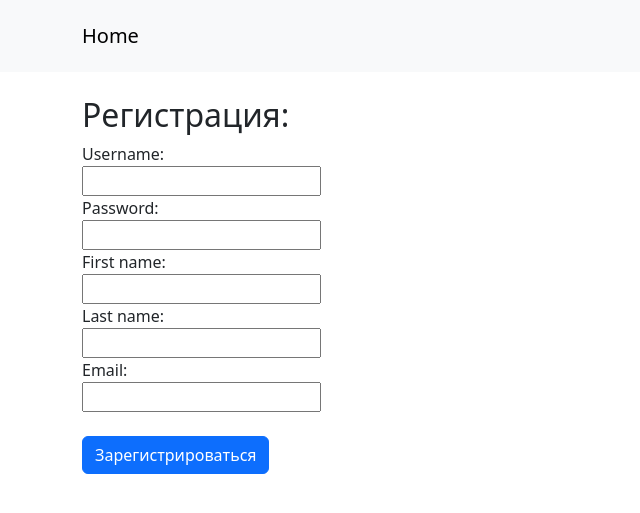
After one commit to DEMOHCHIK/homework_62_maksim_simonov, a Django app: page /accounts/register/ in a window 1280 px wide. The commit adds this page. Shown: the top 513 px of the page, without its empty margins (0-640 px from the left). Run offline with Django 5.2, Linux system fonts and the light colour scheme.

Commit message:
Добавил возможность регистрации пользователя

```diff
--- /dev/null
+++ b/accounts/forms.py
@@ -0,0 +1,25 @@
+from django.contrib.auth.models import User
+from django import forms
+
+
+class MyUserCreationForm(forms.ModelForm):
+    email = forms.EmailField(required=True)
+
+    def save(self, commit=True):
+        user = super().save(commit=False)
+        user.set_password(self.cleaned_data["password"])
+        if commit:
+            user.save()
+        return user
+
+    def clean(self):
+        cleaned_data = super().clean()
+        first_name = cleaned_data.get('first_name')
+        last_name = cleaned_data.get('last_name')
+
+        if not first_name and not last_name:
+            raise forms.ValidationError('Хотя бы одно из полей Имя или Фамилия должно быть заполнено.')
+
+    class Meta:
+        model = User
+        fields = ['username', 'password', 'first_name', 'last_name', 'email']
--- /dev/null
+++ b/accounts/templates/create_user.html
@@ -0,0 +1,11 @@
+{% extends 'base.html' %}
+{% block log_in %}
+{% endblock %}
+{% block main %}
+    <h2>Регистрация:</h2>
+    <form method="post" style="display: inline">
+        {% csrf_token %}
+        {% include 'partial/user_form.html' %}
+        <button type="submit" class="btn btn-primary">Зарегистрироваться</button>
+    </form>
+{% endblock %}
--- /dev/null
+++ b/accounts/templates/partial/user_form.html
@@ -0,0 +1,19 @@
+{{ form.username.label_tag }}<br>
+{{ form.username }}
+{{ form.username.errors }}<br>
+
+{{ form.password.label_tag }}<br>
+{{ form.password }}
+{{ form.password.errors }}<br>
+
+{{ form.first_name.label_tag }}<br>
+{{ form.first_name }}
+{{ form.first_name.errors }}<br>
+
+{{ form.last_name.label_tag }}<br>
+{{ form.last_name }}
+{{ form.last_name.errors }}<br>
+
+{{ form.email.label_tag }}<br>
+{{ form.email }}
+{{ form.email.errors }}<br><br>
--- a/accounts/urls.py
+++ b/accounts/urls.py
@@ -1,9 +1,11 @@
 from django.urls import path
-from accounts.views import login_user, logout_user
+from django.contrib.auth.views import LoginView, LogoutView
+from accounts.views import RegisterUser
 
 app_name = 'accounts'
 
 urlpatterns = [
-    path('login/', login_user, name='login'),
-    path('logout/', logout_user, name='logout')
+    path('login/', LoginView.as_view(template_name='login.html'), name='login'),
+    path('logout/', LogoutView.as_view(), name='logout'),
+    path('register/', RegisterUser.as_view(), name='create_user')
 ]
--- a/accounts/views.py
+++ b/accounts/views.py
@@ -1,21 +1,26 @@
-from django.shortcuts import render, redirect
-from django.contrib.auth import authenticate, login, logout
+from accounts.forms import MyUserCreationForm
+from django.shortcuts import reverse, render, redirect
+from django.contrib.auth import login, get_user_model
+from django.views.generic import CreateView
+from django.urls import reverse_lazy
 
 
-def login_user(request):
-    context = {}
-    if request.method == 'POST':
-        username = request.POST.get('username')
-        password = request.POST.get('password')
-        user = authenticate(request, username=username, password=password)
-        if user is not None:
-            login(request, user)
-            return redirect('webapp:home')
-        else:
-            context['has_error'] = True
-    return render(request, 'login.html', context=context)
+class RegisterUser(CreateView):
+    model = get_user_model()
+    form_class = MyUserCreationForm
+    template_name = 'create_user.html'
+    success_url = reverse_lazy('webapp:home')
 
+    def form_valid(self, form):
+        user = form.save()
+        login(self.request, user)
+        return redirect(self.get_success_url())
 
-def logout_user(request):
-    logout(request)
-    return redirect('webapp:home')
+    def get_success_url(self):
+        next_page = self.request.GET.get('next')
+        if not next_page:
+            next_page = self.request.POST.get('next')
+        if not next_page:
+            next_page = reverse('webapp:home')
+
+        return next_page
--- a/homework_57/settings.py
+++ b/homework_57/settings.py
@@ -126,3 +126,6 @@ STATIC_URL = 'static/'
 DEFAULT_AUTO_FIELD = 'django.db.models.BigAutoField'
 
 LOGIN_URL = 'accounts:login'
+
+LOGIN_REDIRECT_URL = 'webapp:home'
+LOGOUT_REDIRECT_URL = 'accounts:login'
--- a/templates/base.html
+++ b/templates/base.html
@@ -24,11 +24,15 @@
                     {% endblock %}
                     {% block log_in %}
                         {% if not request.user.is_authenticated %}
-                            <a class="nav-link" href="{% url 'accounts:login' %}">Log in</a>
+                            <a class="nav-link" href="{% url 'accounts:login' %}?next={{ request.get_full_path }}">Log in</a>
+                            <a class="nav-link" href="{% url 'accounts:create_user' %}?next={{ request.get_full_path }}">Register</a>
                         {% else %}
                             <span class="nav-link ms-2">|</span>
                             <span class="nav-link"><b>{{ request.user }}</b></span>
-                            <a class="nav-link" href="{% url 'accounts:logout' %}">Log Out</a>
+                            <form method="post" action="{% url 'accounts:logout' %}?next={{ request.get_full_path }}">
+                                {% csrf_token %}
+                                <button class="nav-link" type="submit">Log Out</button>
+                            </form>
                         {% endif %}
                     {% endblock %}
                 </div>
--- a/webapp/views.py
+++ b/webapp/views.py
@@ -6,6 +6,7 @@ from webapp.models import Task, Project
 from django.urls import reverse_lazy
 
 
+# -- task_views --
 class TaskDetailView(DetailView):
     model = Task
     template_name = 'tasks/task_detail.html'
@@ -58,6 +59,7 @@ class TaskUpdateView(LoginRequiredMixin, UpdateView):
         return reverse_lazy('webapp:project_detail', kwargs={'pk': self.kwargs['project_pk']})
 
 
+# -- project_views --
 class ProjectListView(ListView):
     model = Project
     template_name = 'projects/home.html'
```
